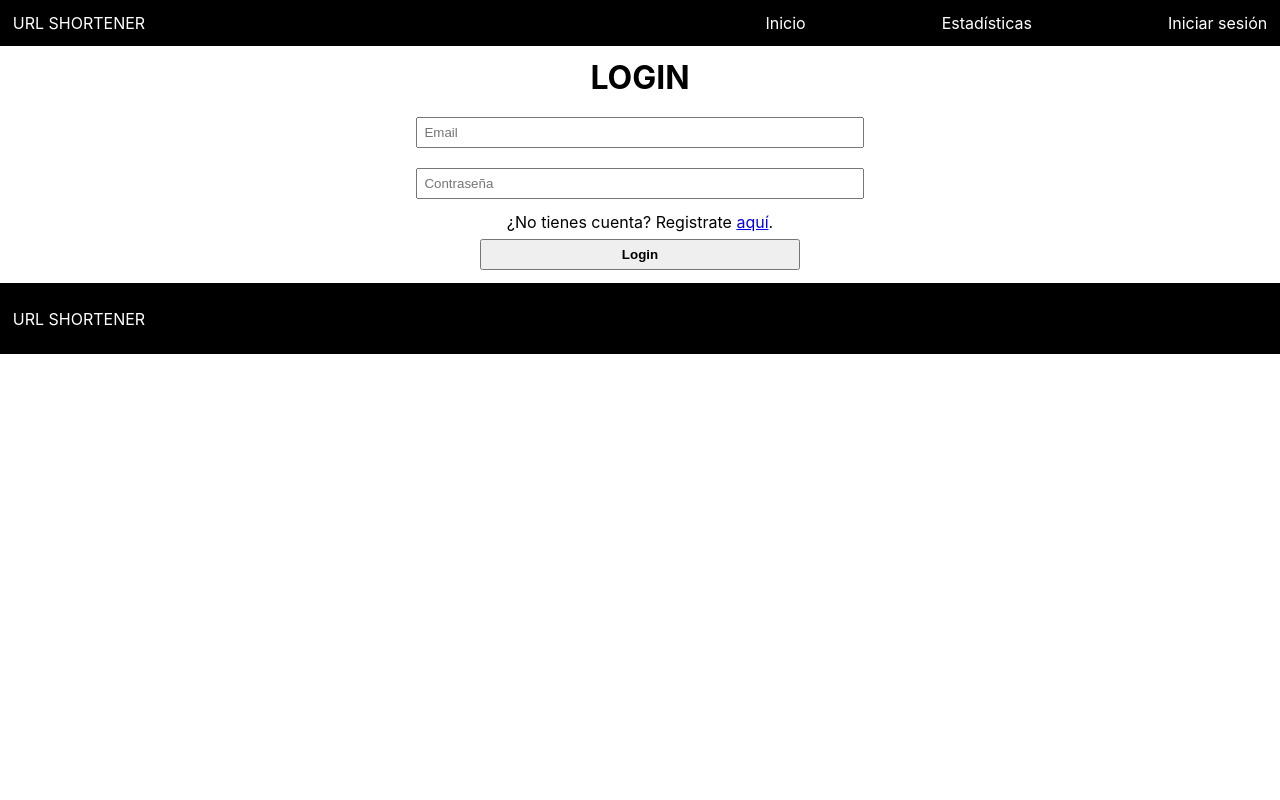
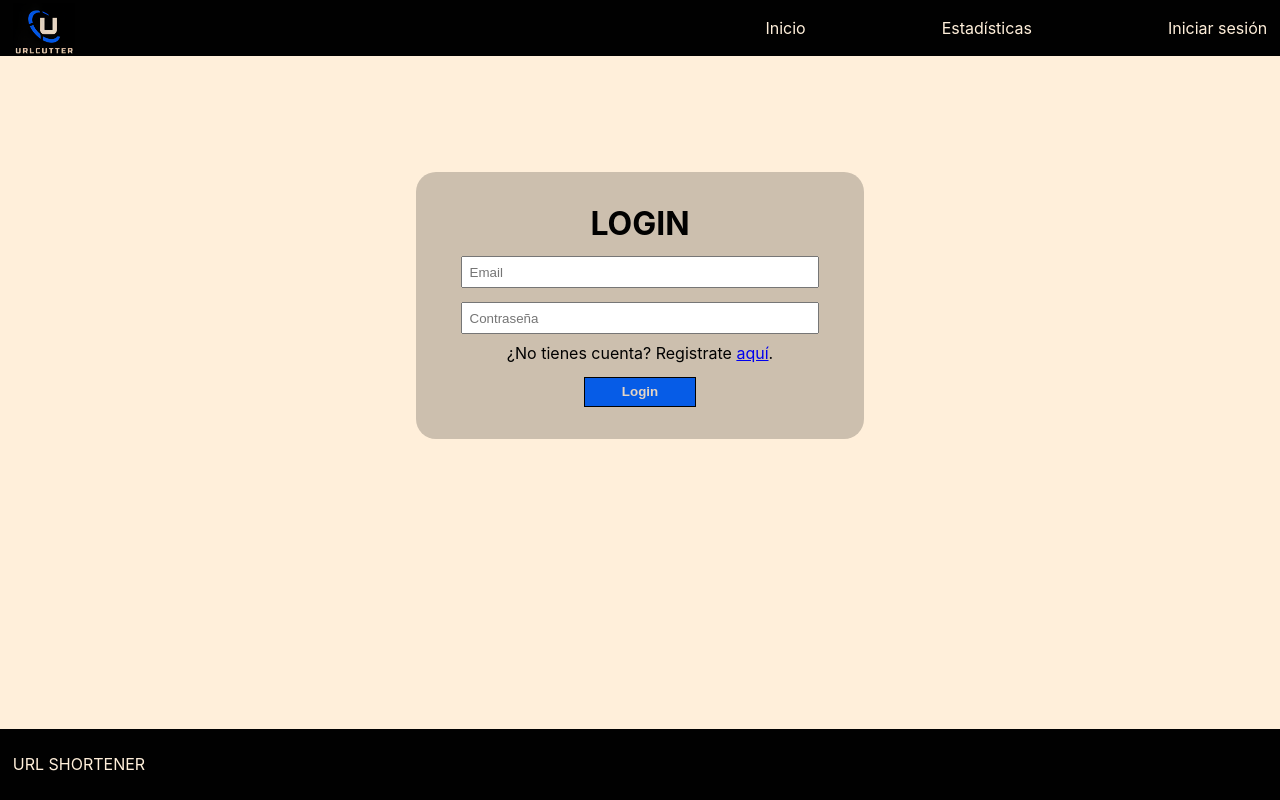
Before and after one commit to FabioChP/PFC_Fabio_Chamorro, a React (Create React App) app in the folder frontend/url-shortener/: page /login in a window 1280 px wide. Built offline with nearby package versions, Linux system fonts and the light colour scheme.

Commit message:
Inicio de estilización de la página

```diff
--- a/frontend/url-shortener/src/sites/login/login.css
+++ b/frontend/url-shortener/src/sites/login/login.css
@@ -1,3 +1,10 @@
+.login-caja {
+    margin: 9% auto;
+    background-color: #ccbfae;
+    border-radius: 20px;
+    width: 35%;
+    padding: 2.5% 0%;
+}
 
 .login-form {
     margin: auto;
@@ -7,18 +14,21 @@
 }
 
 .login-textInput {
-    width: 35%;
-    margin-top: 1.5%;
-    padding: 0.5%;
+    width: 80%;
+    margin-top: 3%;
+    padding: 1.5%;
 }
 
 .login-formText {
-    margin-top: 1%;
+    margin-top: 2%;
 }
 
 .login-button {
+    background-color: #065ce7;
+    border: 1px solid #010101;
+    color: #e5d5c4;
     font-weight: bold;
     width: 25%;
-    margin-top: 0.5%;
-    padding: 0.5%;
+    margin-top: 3%;
+    padding: 1.5%;
 }
--- a/frontend/url-shortener/src/sites/login/login.js
+++ b/frontend/url-shortener/src/sites/login/login.js
@@ -40,6 +40,7 @@ function Login() {
     }
 
     return <>
+        <div className="login-caja">
             <h1>LOGIN</h1>
             <form className="login-form">
                 <input onChange={onChangeEmail} className="login-textInput" type="email" placeholder="Email"></input>
@@ -47,6 +48,7 @@ function Login() {
                 <p className="login-formText">¿No tienes cuenta? Registrate <Link to="/register">aquí</Link>.</p>
                 <input onClick={Publish} className="login-button" type="submit" value="Login" />
             </form>
+        </div>
     </>
 
 }
--- a/frontend/url-shortener/src/sites/main/main.css
+++ b/frontend/url-shortener/src/sites/main/main.css
@@ -4,14 +4,20 @@
     box-sizing: border-box;
 }
 
+body {
+    color: #010101;
+    background-color: #ffefda;
+
+}
+
 /* HEADER */
 
 header {
     display: flex;
-    background-color: black;
-    padding: 1% 1%;
+    background-color: #010101;
     justify-content: space-between;
     margin-bottom: 1%;
+    padding: 0.2% 1%
 }
 
 .headerLinkGroup {
@@ -24,15 +30,23 @@ header {
     display: flex;
     justify-content: right;
     align-items: center;
-    color: white;
+    color: #ffefda;
     text-decoration: none;
+}
+
+.header-logo {
+    display: flex;
+    width: 12.7%;
 }
 
 /* FOOTER */
 
 footer {
+    position: fixed;
+    bottom: 0;
     margin-top: 1%;
-    background-color: black;
+    background-color: #010101;
     display: flex;
+    width: 100%;
     padding: 2% 1%;
 }
--- a/frontend/url-shortener/src/sites/main/main.js
+++ b/frontend/url-shortener/src/sites/main/main.js
@@ -1,18 +1,24 @@
 import { Link, Outlet } from "react-router-dom";
 import "./main.css"
 import { useEffect } from "react";
+import logo from "./imgs/logo.png"
 
 export default function Main() {
 
 let user_link = "/user/" + sessionStorage.getItem("UNAME")
 let perfil = <Link to="/login" className="headerLink">Iniciar sesión</Link>
+let logout = <Link to="/register" className="headerLink">Registro</Link>
 
 if (user_link != "/user/null") {
     perfil = <Link to={user_link} className="headerLink">{sessionStorage.getItem("UNAME")}</Link>
+    logout = <Link to="/logout" className="headerLink">Cerrar Sesión</Link>
+} else {
+    perfil = <Link to="/login" className="headerLink">Iniciar sesión</Link>
+    logout = <Link to="/register" className="headerLink">Registro</Link>
 }
     return <>
         <header>
-            <Link to="/" className="headerLink">URL SHORTENER</Link>
+            <Link to="/"><img src={logo} className="header-logo"/></Link>
             <div className="headerLinkGroup">
                 <Link to="/" className="headerLink">Inicio</Link>
                 <Link to="/statistics" className="headerLink">Estadísticas</Link>
--- a/frontend/url-shortener/src/sites/paginaPrincipal/paginaPrincipal.css
+++ b/frontend/url-shortener/src/sites/paginaPrincipal/paginaPrincipal.css
@@ -1,9 +1,25 @@
-.textInput {
-    width: 35%;
-    padding: 0.5%;
+.principal-area {
+    margin: 13% 0;
 }
 
-button {
+.principal-textInput {
+    margin-top: 3%;
+    border: 1px solid #010101;
+    width: 35%;
+    padding: 1%;
+    color: #010101;
+    font-weight: bold;
+}
+
+.principal-button {
+    background-color: #065ce7;
+    border: 1px solid #010101;
     width: 5%;
-    padding: 0.5%;
+    padding: 1%;
+    color: #e5d5c4;
+    font-weight: bold;
 }
+
+.principal-divSalida {
+    margin: 3% 0;
+}
--- a/frontend/url-shortener/src/sites/paginaPrincipal/paginaPrincipal.js
+++ b/frontend/url-shortener/src/sites/paginaPrincipal/paginaPrincipal.js
@@ -1,6 +1,6 @@
 import "./paginaPrincipal.css";
 import axios from "axios";
-import React, { useEffect,useLayoutEffect,useState } from "react";
+import React, {useState} from "react";
 
 function PaginaPrincipal() {
     const [urlOg, setUrlOg] = useState("");
@@ -22,23 +22,26 @@ function PaginaPrincipal() {
             console.log(sessionStorage.getItem("AUTH_TOKEN") )
             axios.post("http://localhost:8000/crear_url/", {"url":urlOg,},
         {headers:headers}).then(response => {
-                console.log(response.data)
                 alert("Url creada con exito");
+                setUrlNew("https://localhost:3000/redirect/"+response.data.new_url)
             }). catch(error => {
-                console.log(error)
-                alert("Recurso no encontrado");
+                alert("Necesitas tener la sesión iniciada");
             });
         }
 
     }
 
     return <>
-        <h1>URL SHORTENER</h1>
-        <form>
-            <input onChange={onChangeUrl} id="url" className="textInput" type="url" placeholder={"https://www.example.url/"}></input>
-            <input onClick={Subir} type="submit" id="submit" value="Subir"/>
-        </form>
-        <h1>{urlNew}</h1>
+        <div className="principal-area">
+            <h1>URL SHORTENER</h1>
+            <form>
+                <input onChange={onChangeUrl} id="url" className="principal-textInput" type="url" placeholder={"https://www.example.url/"}></input>
+                <input onClick={Subir} className="principal-button" type="submit" id="submit" value="Subir"/>
+            </form>
+            <div className="principal-divSalida">
+                <h3>Tu nueva url es: <a href={urlNew}>{urlNew}</a></h3>
+            </div>
+        </div>
     </>
 }
 
--- a/frontend/url-shortener/src/sites/registro/registro.css
+++ b/frontend/url-shortener/src/sites/registro/registro.css
@@ -1,6 +1,6 @@
 .registro-caja {
-    margin: auto;
-    background-color: lightblue;
+    margin: 6% auto;
+    background-color: #ccbfae;
     border-radius: 20px;
     width: 35%;
     padding: 2.5% 0%;
@@ -28,9 +28,12 @@
 }
 
 .registro-button {
+    background-color: #065ce7;
+    border: 1px solid #010101;
+    color: #e5d5c4;
     font-weight: bold;
     width: 25%;
     margin-top: 1.5%;
     margin-bottom: 2%;
-    padding: 0.5%;
+    padding: 1.5%;
 }
```
Also changed, not shown: frontend/url-shortener/src/sites/logout/logout.js (added, +24 -0 lines), frontend/url-shortener/src/sites/main/imgs/logo.png (added), frontend/url-shortener/src/sites/redirect/redirect.js (added). Lines whose indentation alone changed are shown as unchanged.
